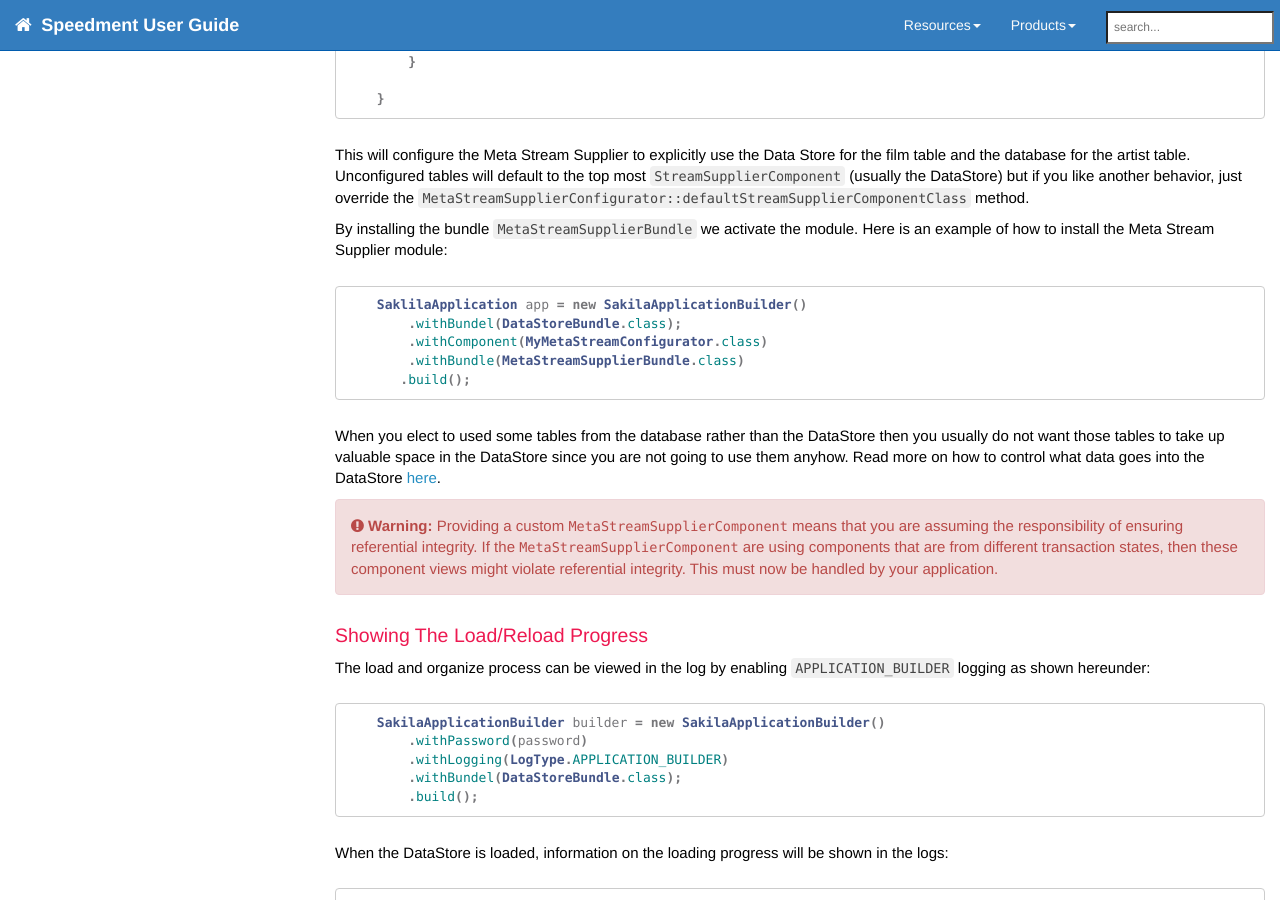
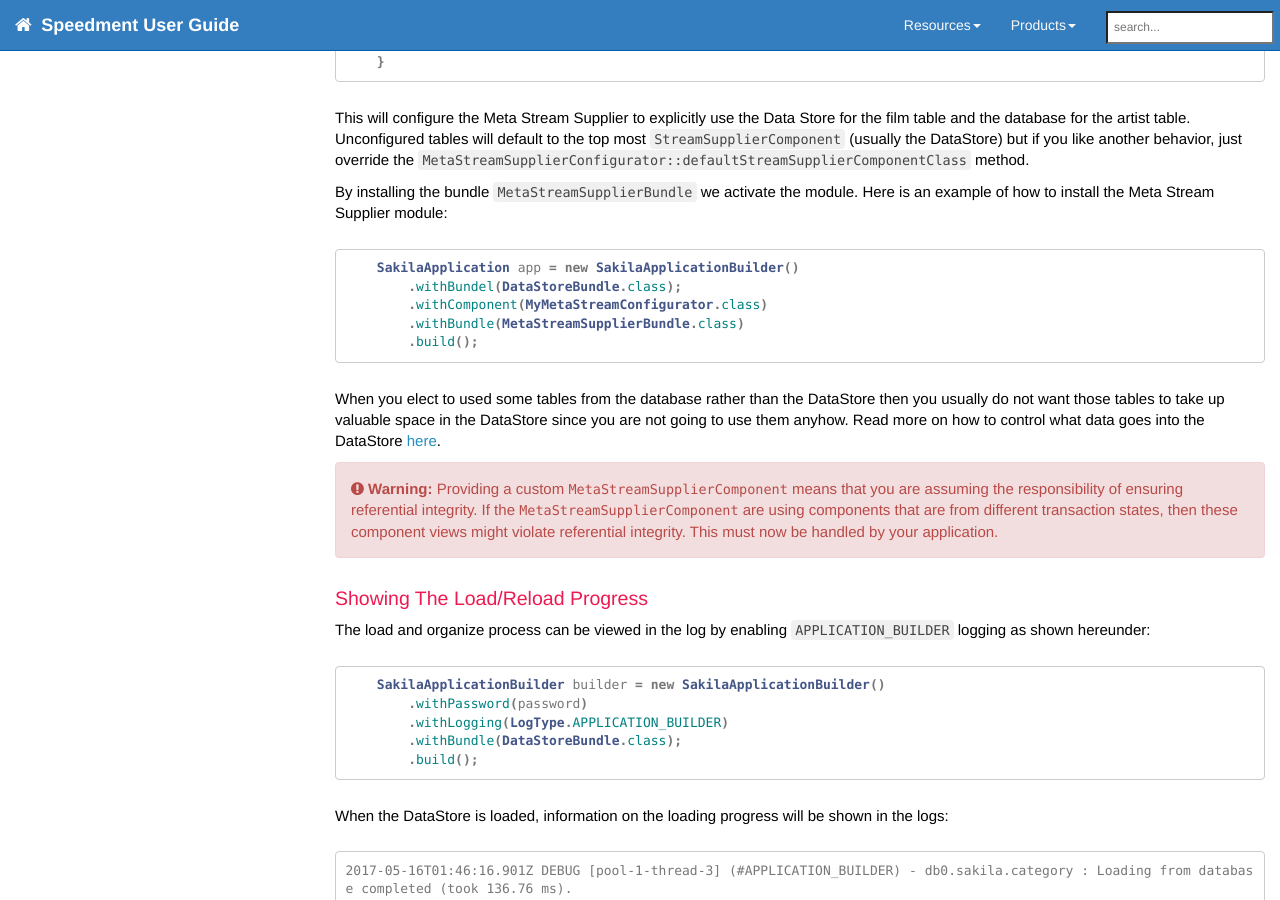
Before and after one commit to speedment/speedment-doc, a Jekyll site: the page built from pages/datastore.md, in a window 1280 px wide and 900 px high, scrolled down 3292 px. Built offline with Jekyll 4.4.1, drawn with Linux system fonts in a browser that asks for light colours; nearby versions of some CDN libraries; comment, search, counter and statistics services are not loaded.

Commit message:
Update datastore.md

````diff
--- a/pages/datastore.md
+++ b/pages/datastore.md
@@ -125,7 +125,6 @@
 In order to run, the module first needs to be configured using a class that implements the interface `MetaStreamSupplierConfigurator`. This is how a custom configurator can look like:
 ``` java
 public static class MyMetaStreamConfigurator implements MetaStreamSupplierConfigurator {
-
         @Override
         public Stream<TableMapping<Class<? extends StreamSupplierComponent>>> tableMappings() {
             return Stream.of(
@@ -133,7 +132,6 @@
                 TableMapping.of(Artist.ARTIST_ID.identifier().asTableIdentifier(), SqlStreamSupplierComponent.class)
             );
         }
-
     }
 ```
 
@@ -141,11 +139,11 @@
 
 By installing the bundle `MetaStreamSupplierBundle` we activate the module. Here is an example of how to install the Meta Stream Supplier module:
 ``` java
-    SaklilaApplication app = new SakilaApplicationBuilder()
+    SakilaApplication app = new SakilaApplicationBuilder()
         .withBundel(DataStoreBundle.class);
         .withComponent(MyMetaStreamConfigurator.class)
         .withBundle(MetaStreamSupplierBundle.class)
-       .build();
+        .build();
 ```
 
 When you elect to used some tables from the database rather than the DataStore then you usually do not want those tables to take up valuable space in the DataStore since you are not going to use them anyhow. Read more on how to control what data goes into the DataStore [here](#selecting-rows).
@@ -160,7 +158,7 @@
     SakilaApplicationBuilder builder = new SakilaApplicationBuilder()
         .withPassword(password)
         .withLogging(LogType.APPLICATION_BUILDER)
-        .withBundel(DataStoreBundle.class);
+        .withBundle(DataStoreBundle.class);
         .build();
 ```
 
````
